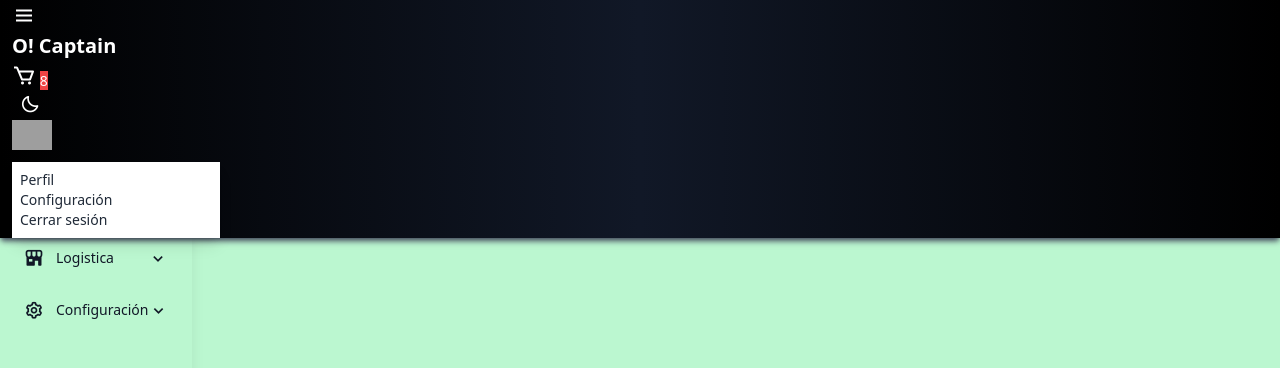
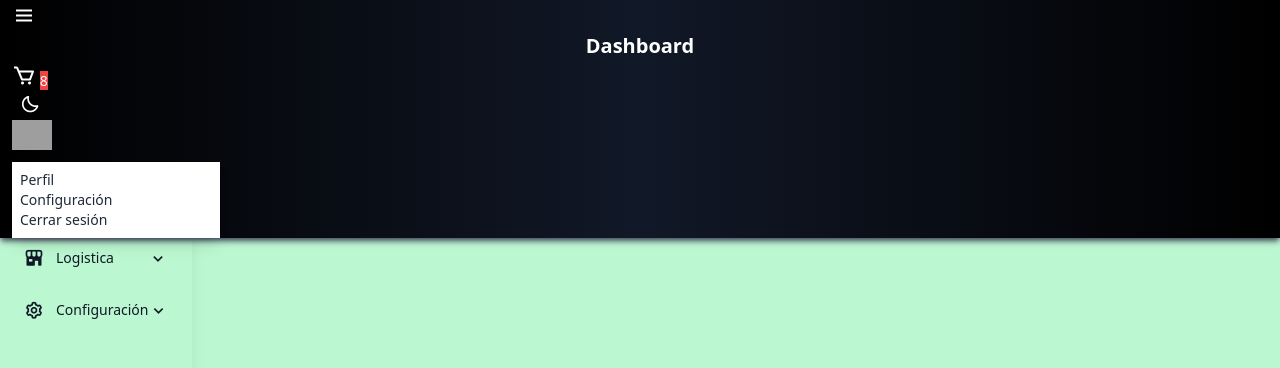
Before and after one commit to Adsoog/oh_captain, a Django app: page /commercial/proforma/list/ in a window 1280 px wide. Shown: the top 368 px of the page. Run offline with Django 5.2, Linux system fonts and the light colour scheme; the visitor is signed in with stand-in values (Sample User, id 1); data that the repository does not hold is empty; some libraries are stand-ins or nearby versions; grey boxes are pictures that could not be loaded.

Commit message:
commit chiquitillo >.<

```diff
--- a/templates/base/navbar.html
+++ b/templates/base/navbar.html
@@ -5,9 +5,14 @@
             <i class="bx bx-menu text-2xl text-white"></i>
         </button>
     </div>
-    <div class="flex-1">
-        <a class="btn btn-ghost text-xl font-bold text-white">O! Captain</a>
+
+    <!-- 🔹 Título dinámico en el centro -->
+    <div class="flex-1 text-center">
+        <span class="text-xl font-semibold text-white">
+            {% block title %}Dashboard{% endblock %}
+        </span>
     </div>
+
     <div class="dropdown dropdown-end">
         <div tabindex="0" role="button" class="btn btn-ghost btn-circle">
             <div class="indicator">
@@ -21,7 +26,7 @@
     </button>
     <div class="dropdown dropdown-end">
         <div tabindex="0" role="button" class="btn btn-ghost btn-circle avatar">
-            <div class="w-10 rounded-full ">
+            <div class="w-10 rounded-full">
                 <img alt="Usuario" src="https://img.daisyui.com/images/stock/photo-1534528741775-53994a69daeb.webp"/>
             </div>
         </div>
--- a/templates/commercial/proforma/proformas_list.html
+++ b/templates/commercial/proforma/proformas_list.html
@@ -1,5 +1,9 @@
 {% extends 'base/base.html' %}
 {% load static %}
+
+{% block title %}Gestión de Proformas{% endblock %}
+
+
 {% block content %}
 
 <c-nav.basic name="Mis Proformas">
```
Also changed, not shown: templates/base/base.html (+7 -0 lines), templates/commercial/proforma/partials/_proforma_detail.html (+15 -22 lines).
